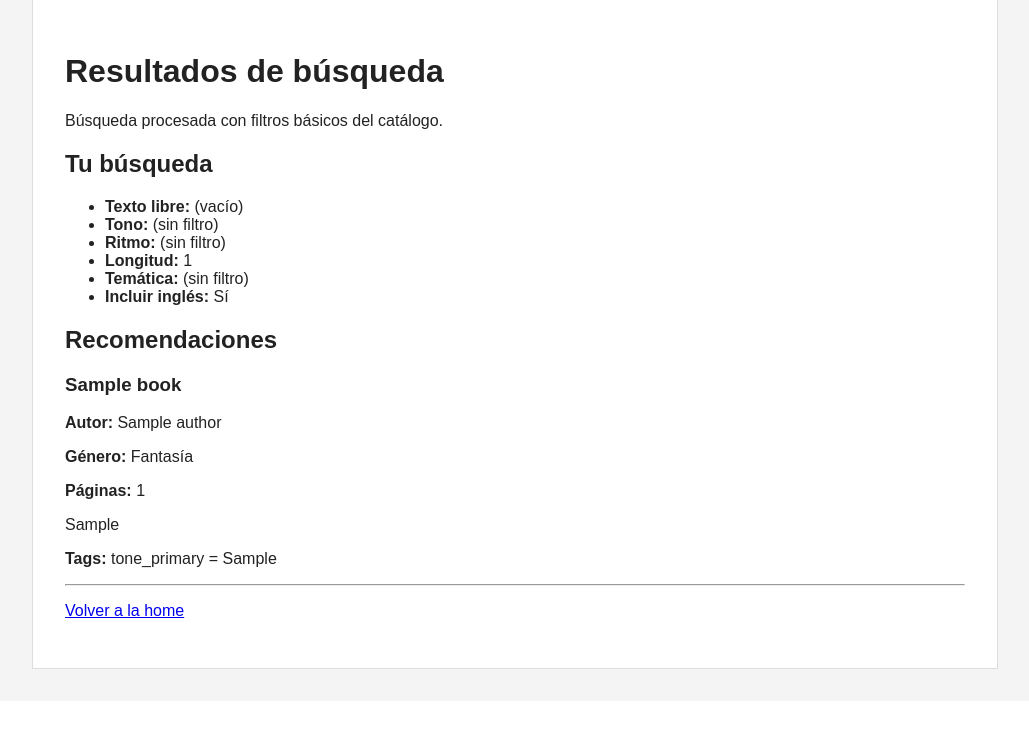
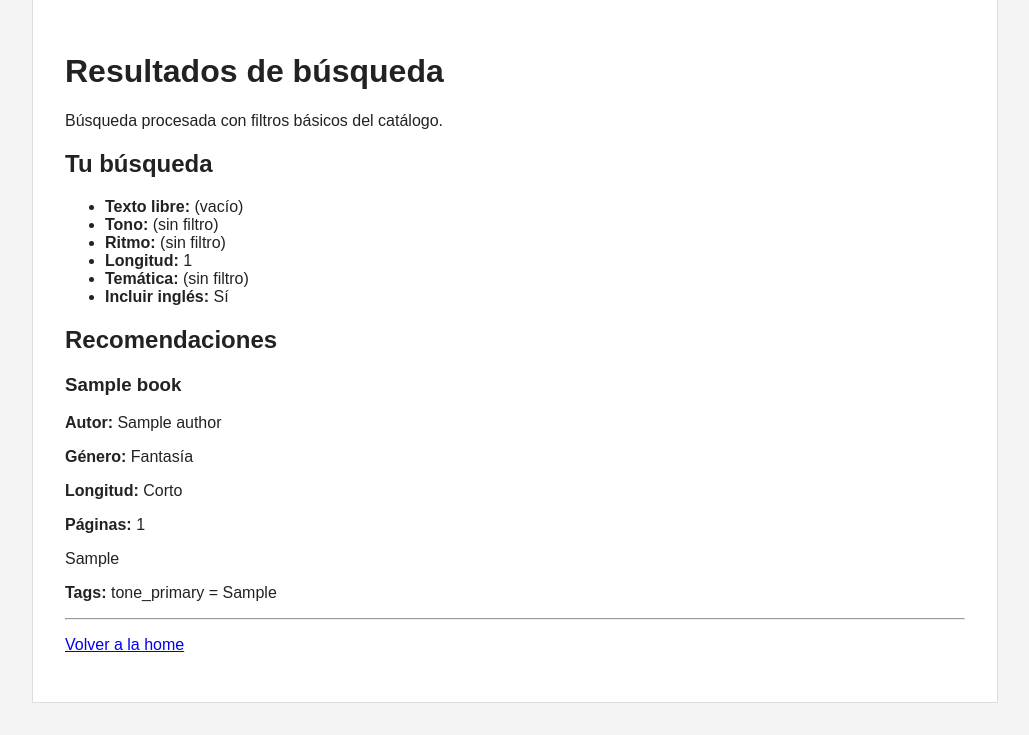
Before and after one commit to Vierinsky/literario_mvp, a Django app: template templates/core/search_results.html in a window 1280 px wide. Shown: the part 102-837 px from the top of the page, without its empty margins (125-1154 px from the left). Before the commit the page ends 771 px from the top, so only its background shows below. Run offline with Django 5.2, Linux system fonts and the light colour scheme; tables that the repository leaves empty hold one stand-in row (values such as "Sample post"); the template is opened without the code that fills it: values that come from a table or form of the project are taken from there, most other values are stand-ins (such as "Sample title", 1, 10 or a date in 2020).

Commit message:
Actualizando search_results.html: Añadiendo length_category del libro

```diff
--- a/templates/core/search_results.html
+++ b/templates/core/search_results.html
@@ -27,6 +27,10 @@
                 <p><strong>Autor:</strong> {{ book.author.name }}</p>
                 <p><strong>Género:</strong> {{ book.get_genre_main_display }}</p>
 
+                {% if book.length_category %}
+                <p><strong>Longitud:</strong> {{ book.get_length_category_display }}</p>
+                {% endif %}
+
                 {% if book.page_count %}
                     <p><strong>Páginas:</strong> {{ book.page_count }}</p>
                 {% endif %}
```
